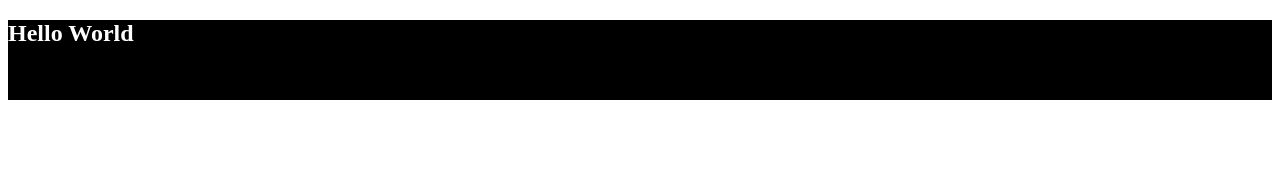
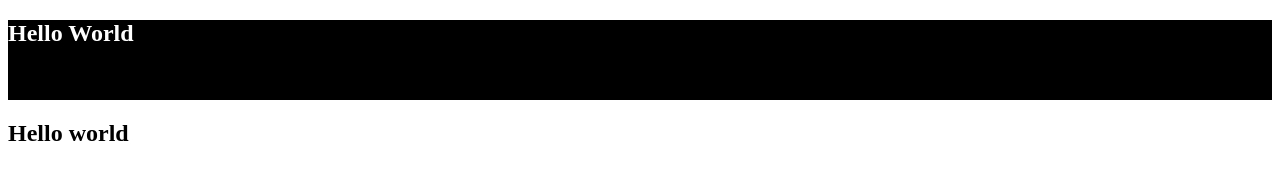
Before and after one commit to AliAkbar234/JAVA-2-dars, a plain HTML site: page index.html in a window 1280 px wide. Drawn offline with Linux system fonts and the light colour scheme.

Commit message:
section was loaded

```diff
--- a/index.html
+++ b/index.html
@@ -11,6 +11,9 @@
         <nav>
             <h1>Hello  World</h1>
         </nav>
+        <section>
+            <h1>Hello world</h1>
+        </section>
     </header>
 </body>
 </html>
```
